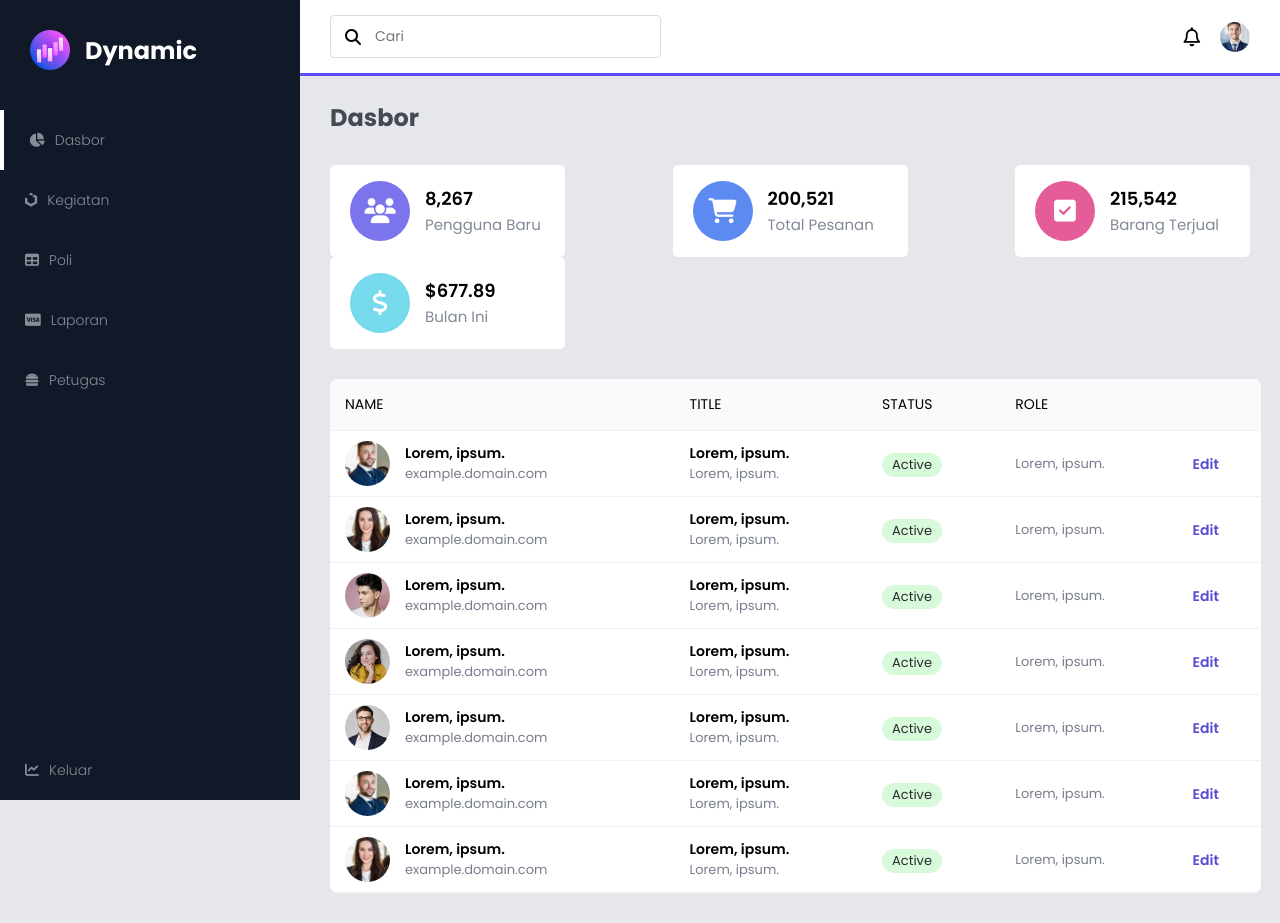
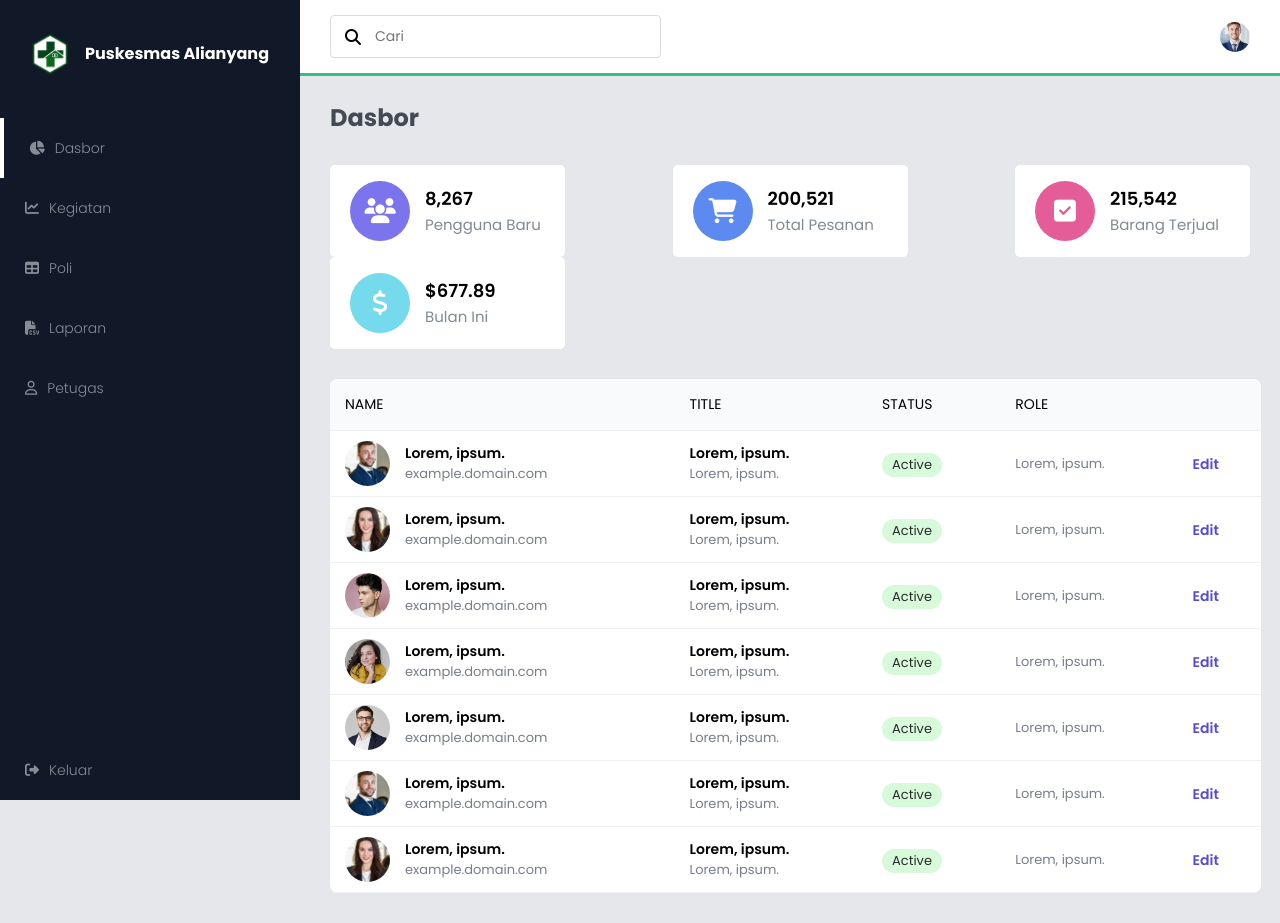
Before and after one commit to regibiy/skripsi, a PHP site: page /dashboard/index.php in a window 1280 px wide. Run offline with PHP 8.4, Linux system fonts and the light colour scheme.

Commit message:
mengubah menu dan style sub menu keluar

```diff
--- a/dashboard/index.php
+++ b/dashboard/index.php
@@ -18,27 +18,27 @@
 
     <section id="menu">
         <div class="logo">
-            <img src="../assets/images/logo.png" alt="logo puskesmas">
-            <h2>Dynamic</h2>
+            <img src="../assets/images/logo-upt.png" alt="logo puskesmas">
+            <h4>Puskesmas Alianyang</h4>
         </div>
         <div class="items">
             <li>
                 <i class="fa-solid fa-chart-pie"><a href="#">Dasbor</a></i>
             </li>
             <li>
-                <i class="fa-brands fa-uikit"><a href="#">Kegiatan</a></i>
+                <i class="fa-solid fa-chart-line"><a href="#">Kegiatan</a></i>
             </li>
             <li>
                 <i class="fa-solid fa-table"><a href="#">Poli</a></i>
             </li>
             <li>
-                <i class="fa-brands fa-cc-visa"><a href="#">Laporan</a></i>
+                <i class="fa-solid fa-file-csv"><a href="#">Laporan</a></i>
             </li>
             <li>
-                <i class="fa-solid fa-burger"><a href="#">Petugas</a></i>
+                <i class="fa-regular fa-user"><a href="#">Petugas</a></i>
             </li>
             <li class="out">
-                <i class="fa-solid fa-chart-line"><a href="#">Keluar</a></i>
+                <i class="fa-solid fa-right-from-bracket"><a href="#">Keluar</a></i>
             </li>
         </div>
     </section>
@@ -60,7 +60,7 @@
                 </div>
             </div>
             <div class="navbar-right">
-                <i class="fa-regular fa-bell"></i>
+                <!-- <i class="fa-regular fa-bell"></i> -->
                 <img src="../assets/images/1.jpg" alt="foto profil">
             </div>
         </div>
--- a/dashboard/style/responsive.css
+++ b/dashboard/style/responsive.css
@@ -1,9 +1,14 @@
+/* responsive tablet */
 @media (max-width: 1000px) {
   #menu {
     width: 270px;
     position: fixed;
     left: -270px;
     transition: 0.3s ease;
+  }
+
+  #menu .logo {
+    padding: 30px 15px 0 15px;
   }
 
   #menu .items .out {
@@ -57,6 +62,7 @@
   }
 }
 
+/* responsive smartphone */
 @media (max-width: 670px) {
   #interface .navbar {
     padding: 15px;
@@ -84,6 +90,7 @@
   }
 }
 
+/* responsive big device */
 @media (min-width: 1537px) {
   .board {
     width: 96.3%;
--- a/dashboard/style/style.css
+++ b/dashboard/style/style.css
@@ -100,7 +100,7 @@ body {
   justify-content: space-between;
   background-color: #fff;
   padding: 15px 30px;
-  border-bottom: 3px solid #594ef7;
+  border-bottom: 3px solid #2cc185;
   position: fixed;
   width: calc(100% - 300px);
 }
```
Also changed, not shown: assets/images/logo-upt.png (added), assets/images/logo.png (deleted).
